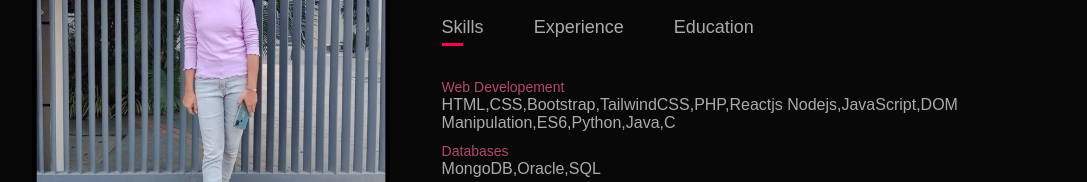
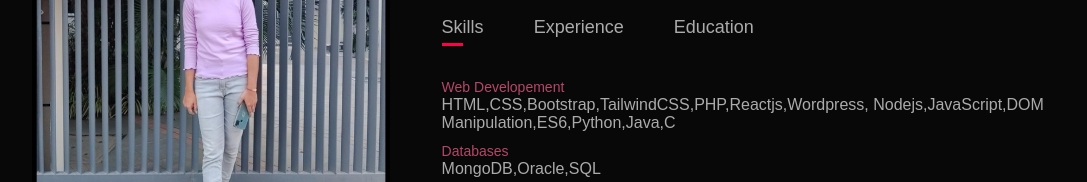
Before and after one commit to priya-aavala/My-Portfolio, a plain HTML site: page index.html in a window 1280 px wide. Shown: the part 1088-1270 px from the top of the page, without its empty margins (96-1183 px from the left). Drawn offline with Linux system fonts and the light colour scheme.

Commit message:
skills added

```diff
--- a/index.html
+++ b/index.html
@@ -55,7 +55,7 @@
                 <div class="tab-contents active-tab" id="skills">
                     <ul>
 
-                        <li><span>Web Developement</span><br>HTML,CSS,Bootstrap,TailwindCSS,PHP,Reactjs Nodejs,JavaScript,DOM Manipulation,ES6,Python,Java,C </li>
+                        <li><span>Web Developement</span><br>HTML,CSS,Bootstrap,TailwindCSS,PHP,Reactjs,Wordpress, Nodejs,JavaScript,DOM Manipulation,ES6,Python,Java,C </li>
                         <li><span>Databases</span><br>MongoDB,Oracle,SQL</li>
                         <li><span>Others</span><br>PowerBI,Excel</li>
                     </ul>
```
